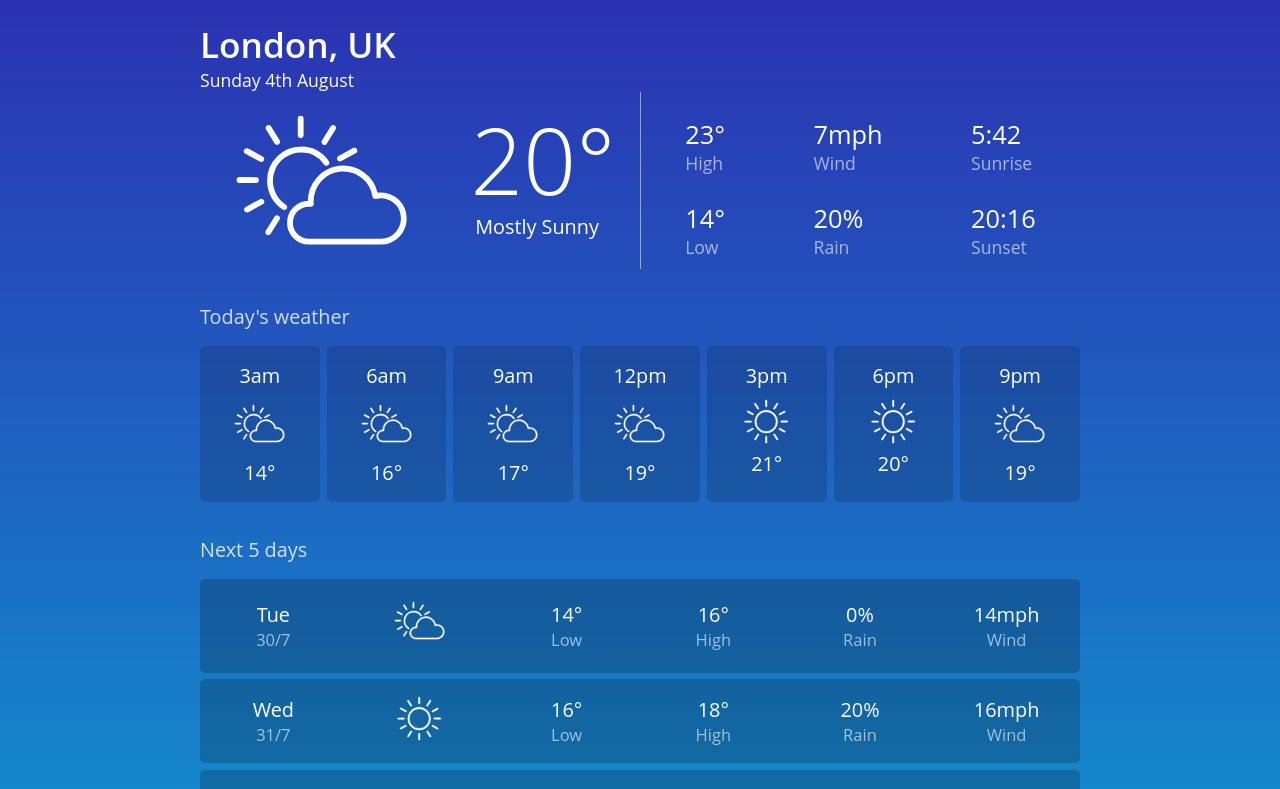
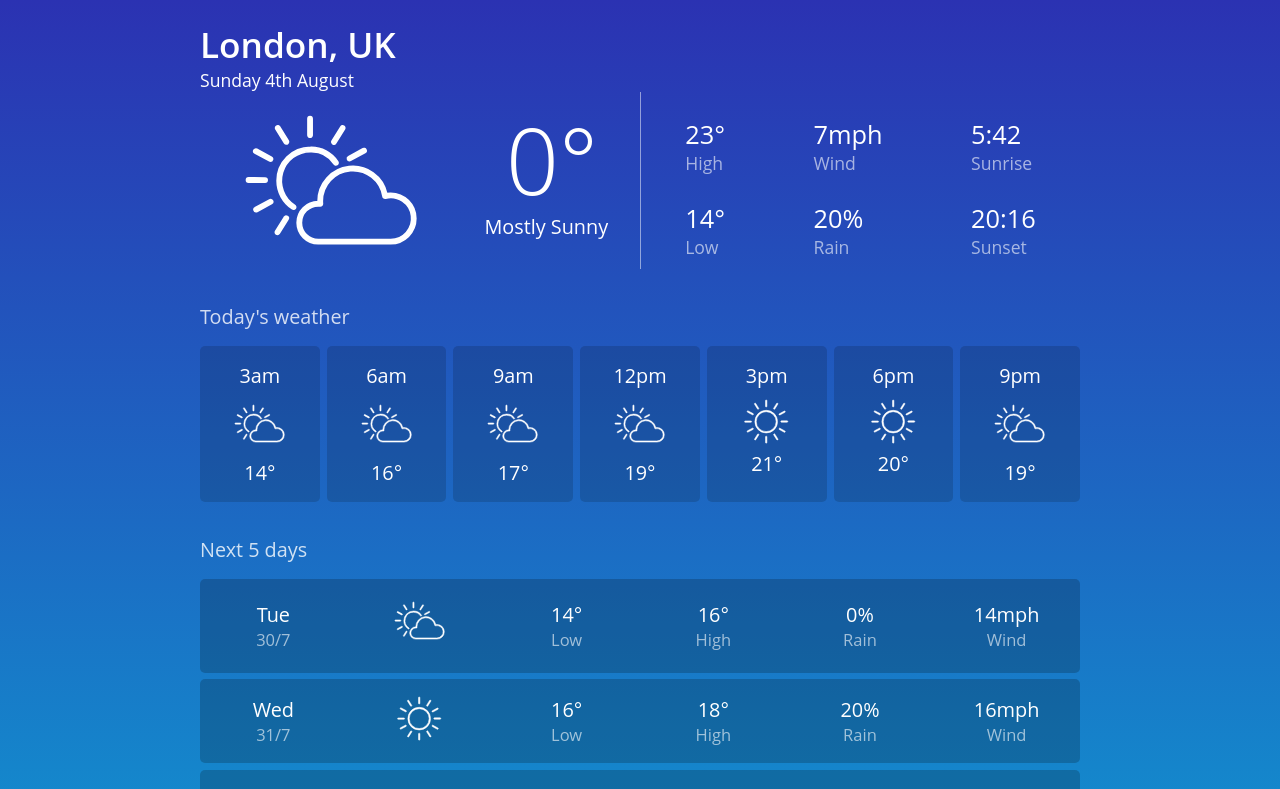
Before and after one commit to gosikxo/weather-app, a React (Create React App) app: page / in a window 1280 px wide. Shown: the top 789 px of the page. Built offline with nearby package versions, Linux system fonts and the light colour scheme; no server answers.

Commit message:
Get weather from API

```diff
--- a/src/App.tsx
+++ b/src/App.tsx
@@ -1,4 +1,4 @@
-import React from 'react';
+import React, { useEffect, useState } from 'react';
 import logo from './logo.svg';
 import './App.css';
 import WeatherByHour from "./components/WeatherByHour";
@@ -8,6 +8,16 @@ import LocationAndDate from './components/LocationAndDate';
 import CurrentStats from './components/CurrentStats';
 
 function App() {
+  const [weather, setWeather] = useState<{temperature: number} | null>(null)
+
+  useEffect(() => {
+    fetch("https://api.openweathermap.org/data/2.5/onecall?units=metric&lat=51.509648&lon=-0.099076&cnt=7&appid=63720269397e341964deae216e3952b5")
+    .then(res => res.json())
+    .then(res => {
+      setWeather({temperature: res.current.temp})
+    })
+  }, [])
+
   return (
     <main className="main-container">
 
@@ -16,7 +26,7 @@ function App() {
     </div>
 
     <div className="current-temperature">
-      <CurrentTemperature weatherType="mostly-sunny" temperature={20} sunny="Mostly Sunny"/>
+      <CurrentTemperature weatherType="mostly-sunny" temperature={weather?.temperature ?? 0} sunny="Mostly Sunny"/>
     </div>
 
 
```
